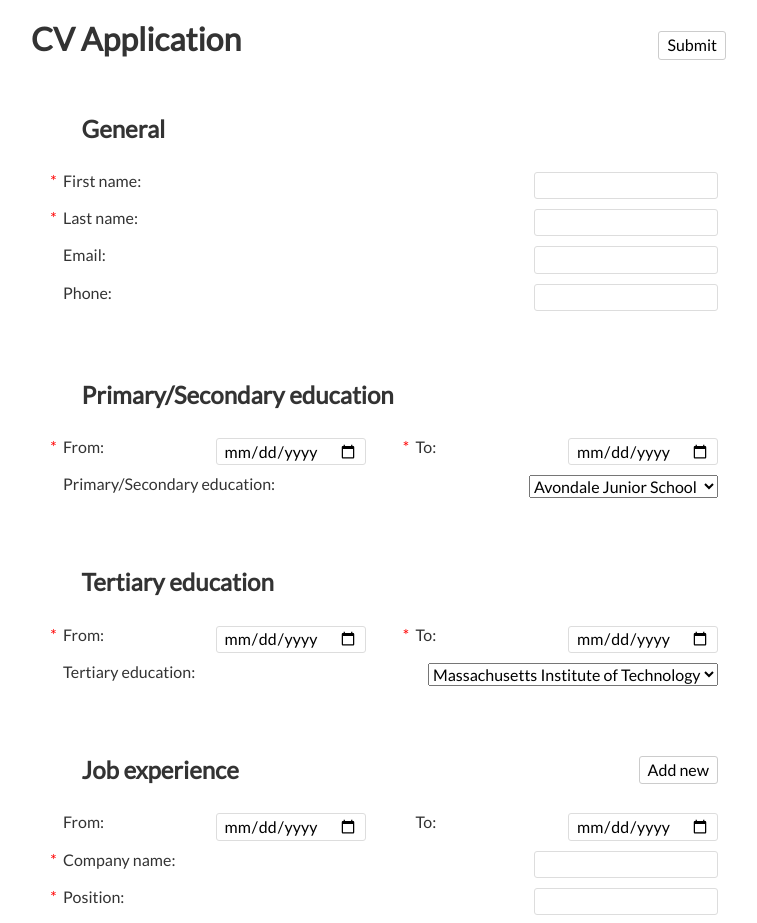
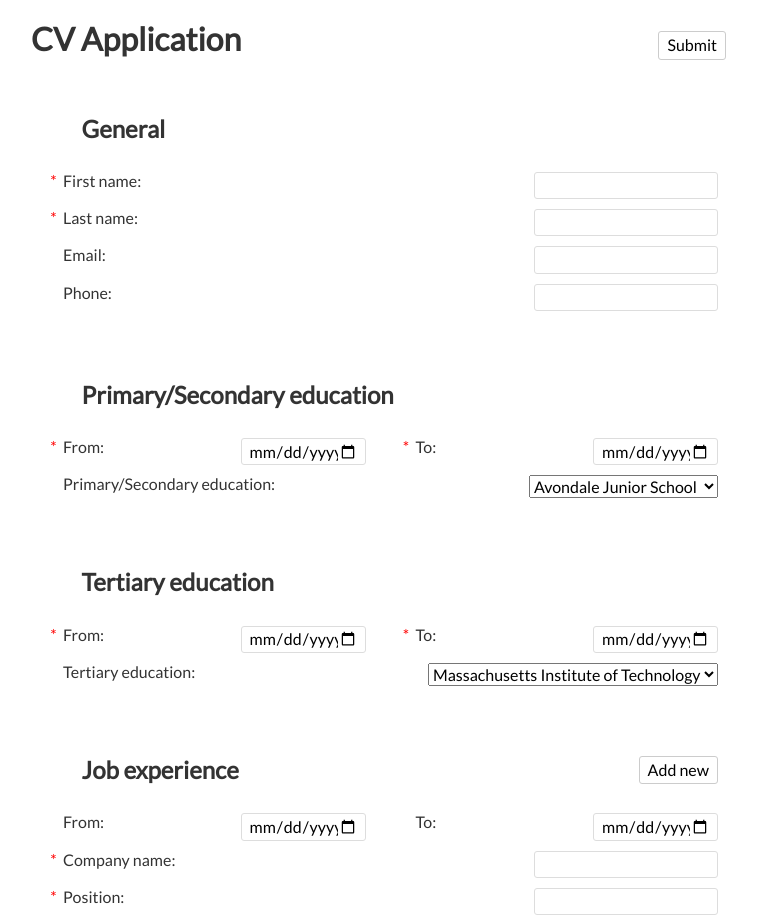
Before and after one commit to thewhitehaven04/Project_CV_app, a React (Create React App) app: page / in a window 1280 px wide. Shown: the top 923 px of the page, without its empty margins (259-1016 px from the left). Built offline with nearby package versions, Linux system fonts and the light colour scheme.

Commit message:
refactored with functional components

```diff
--- a/src/App.jsx
+++ b/src/App.jsx
@@ -1,5 +1,5 @@
 import './App.css';
-import React, { Component, useState } from 'react';
+import React, { useState } from 'react';
 import CVHeader from './components/Header';
 import GeneralFormBlock from './components/GeneralForm';
 import EducationFormBlock from './components/EducationForm';
@@ -15,7 +15,7 @@ function App() {
   const handleSubmit = (e) => {
     e.preventDefault();
     console.log(Object.fromEntries([...new FormData(e.target).entries()]));
-    setIsEditing(true);
+    setIsEditing(false);
   };
 
   const handleEdit = (e) => {
--- a/src/components/EducationForm/index.jsx
+++ b/src/components/EducationForm/index.jsx
@@ -3,6 +3,7 @@ import FormBlock from '../FormBlock';
 import NamedInput from '../NamedInput';
 import style from './../../styles/educationForm.css';
 import NamedSelect from '../NamedSelect';
+import { toCamelCase } from '../../utils/strings';
 
 /**
  * @typedef {Object} EducationFormProps
@@ -17,24 +18,27 @@ import NamedSelect from '../NamedSelect';
  */
 
 /**
- * @class
- * @extends {Component<EducationFormProps>}
+ * @param {EducationFormProps} props
  */
-class EducationFormBlock extends Component {
-  render() {
+export default function EducationFormBlock(props) {
   return (
-      <FormBlock name={this.props.educationType}>
+    <FormBlock name={props.educationType}>
       <div className="date-range">
-          <NamedInput name="From" type="date" required={true}></NamedInput>
-          <NamedInput name="To" type="date" required={true}></NamedInput>
+        <NamedInput
+          name='From'
+          type="date"
+          required={true}
+        ></NamedInput>
+        <NamedInput
+          name='To'
+          type="date"
+          required={true}
+        ></NamedInput>
       </div>
       <NamedSelect
-          name={this.props.educationType}
-          data={this.props.institutions}
+        name={props.educationType}
+        data={props.institutions}
       ></NamedSelect>
     </FormBlock>
   );
 }
-}
-
-export default EducationFormBlock;
--- a/src/components/FormBlock/index.jsx
+++ b/src/components/FormBlock/index.jsx
@@ -13,25 +13,24 @@ import style from './../../styles/formBlock.css';
  */
 
 /**
- * @class
- * @augments Component<FormBlockProps>
+ * @param {FormBlockProps} props
  */
-class FormBlock extends Component {
-  render() {
+export default function FormBlock(props) {
   return (
     <fieldset className="form-block">
       <div className="form-block__header">
         <legend>
-            <h2>{this.props.name}</h2>
+          <h2>{props.name}</h2>
         </legend>
-          {!!this.props.buttons && (
+        {!!props.buttons && (
           <div className="form-block__header-buttons">
-              {this.props.buttons.map((b) => {
+            {props.buttons.map((b) => {
               return (
                 <button
                   type="button"
                   onClick={b.handleClick}
                   className="form-block__button_header"
+                  key={b.displayName}
                 >
                   {b.displayName}
                 </button>
@@ -40,10 +39,7 @@ class FormBlock extends Component {
           </div>
         )}
       </div>
-        {this.props.children}
+      {props.children}
     </fieldset>
   );
 }
-}
-
-export default FormBlock;
--- a/src/components/GeneralForm/index.jsx
+++ b/src/components/GeneralForm/index.jsx
@@ -8,38 +8,33 @@ import FormBlock from '../FormBlock';
  */
 
 /**
- * @class
- * @augments Component<GeneralFormProps>
+ * @param {GeneralFormProps} props
  */
-class GeneralFormBlock extends Component {
-  render() {
+export default function GeneralFormBlock(props) {
   return (
     <FormBlock name="General">
       <NamedInput
         name="First name"
         type="text"
         required={true}
-          disabled={this.props.disabled}
+        disabled={props.disabled}
       ></NamedInput>
       <NamedInput
         name="Last name"
         type="text"
         required={true}
-          disabled={this.props.disabled}
+        disabled={props.disabled}
       ></NamedInput>
       <NamedInput
         name="Email"
         type="email"
-          disabled={this.props.disabled}
+        disabled={props.disabled}
       ></NamedInput>
       <NamedInput
         type="tel"
         name="Phone"
-          disabled={this.props.disabled}
+        disabled={props.disabled}
       ></NamedInput>
     </FormBlock>
   );
 }
-}
-
-export default GeneralFormBlock;
--- a/src/components/Header/index.jsx
+++ b/src/components/Header/index.jsx
@@ -9,11 +9,9 @@ import style from './../../styles/header.css';
  */
 
 /**
- * @class
- * @extends {Component<HeaderProps>}
+ * @param {HeaderProps} props
  */
-class CVHeader extends Component {
-  render() {
+export default function CVHeader(props) {
   return (
     <header className="app-header">
       <h1>CV Application</h1>
@@ -21,10 +19,10 @@ class CVHeader extends Component {
         <button type="submit" className="header-controls__button">
           Submit
         </button>
-          {!this.props.isEditing && (
+        {!props.isEditing && (
           <button
             type="button"
-              onClick={this.props.handleEdit}
+            onClick={props.handleEdit}
             className="header-controls__button"
           >
             Edit
@@ -34,6 +32,3 @@ class CVHeader extends Component {
     </header>
   );
 }
-}
-
-export default CVHeader;
--- a/src/components/JobExperience/index.jsx
+++ b/src/components/JobExperience/index.jsx
@@ -1,4 +1,4 @@
-import { Component } from 'react';
+import { Component, useState } from 'react';
 import NamedInput from '../NamedInput';
 import React from 'react';
 import FormBlock from '../FormBlock';
@@ -10,32 +10,26 @@ import style from './../../styles/jobExperience.css';
  */
 
 /**
- * @class
- * @augments Component<JobExperienceProps>
+ * @param {JobExperienceProps} props
  */
-class JobExperience extends Component {
-  render() {
+function JobExperience(props) {
   return (
-      <article className='job-entry__flex'>
+    <article className="job-entry__flex">
       {/* this is cheating: this component should really have no
         knowledge of CSS classes that belong to FormBlock component */}
       <div className="date-range">
         <NamedInput
           name="From"
           type="date"
-            disabled={this.props.disabled}
+          disabled={props.disabled}
         ></NamedInput>
         <NamedInput
           name="To"
           type="date"
-            disabled={this.props.disabled}
+          disabled={props.disabled}
         ></NamedInput>
       </div>
-        <NamedInput
-          name="Company name"
-          type="text"
-          required={true}
-        ></NamedInput>
+      <NamedInput name="Company name" type="text" required={true}></NamedInput>
       <NamedInput name="Position" type="text" required={true}></NamedInput>
       <div className="textarea__flex">
         <label htmlFor="responsibility">Job Responsibilities:</label>
@@ -44,39 +38,22 @@ class JobExperience extends Component {
     </article>
   );
 }
-}
 
-class JobExperienceForm extends Component {
-  constructor(props) {
-    super(props);
-    this.state = {
-      jobCount: 1,
-    };
-  }
+export default function JobExperienceForm(props) {
+  const [jobCount, setJobCount] = useState(1);
 
-  handleClick = () => {
-    this.setState((state) => {
-      return { jobCount: state.jobCount + 1 };
-    });
-  };
+  const handleClick = () => setJobCount((prevCount) => prevCount + 1);
 
-  render() {
   return (
     <FormBlock
       name="Job experience"
-        buttons={[{ displayName: 'Add new', handleClick: this.handleClick }]}
+      buttons={[{ displayName: 'Add new', handleClick: handleClick }]}
     >
-        {Array(this.state.jobCount)
+      {Array(jobCount)
         .fill(null)
         .map((_, i) => (
-            <JobExperience
-              key={i}
-              disabled={this.props.disabled}
-            ></JobExperience>
+          <JobExperience key={i} disabled={props.disabled}></JobExperience>
         ))}
     </FormBlock>
   );
 }
-}
-
-export default JobExperienceForm;
--- a/src/components/NamedInput/index.jsx
+++ b/src/components/NamedInput/index.jsx
@@ -1,4 +1,4 @@
-import React from 'react';
+import React, { useContext, useState } from 'react';
 import { Component } from 'react';
 import style from './../../styles/namedInput.css';
 import { toCamelCase } from '../../utils/strings';
@@ -13,25 +13,13 @@ import { toCamelCase } from '../../utils/strings';
  */
 
 /**
- * @class
- * @extends {Component<NamedInputProps>}
+ * @param {NamedInputProps} props
  */
-export default class NamedInput extends Component {
-  constructor(props) {
-    super(props);
-    this.state = {
-      value: '',
-    };
-  }
+export default function NamedInput(props) {
+  const [value, setValue] = useState('');
+  const { required, name, type, disabled, inputProps } = props;
 
-  handleChange = (e) => {
-    this.setState({
-      value: e.target.value,
-    });
-  };
-
-  render() {
-    const { required, name, type, disabled, inputProps } = this.props;
+  const handleChange = (e) => setValue(e.target.value);
 
   return (
     <div className="named-input__flex">
@@ -43,20 +31,19 @@ export default class NamedInput extends Component {
         {name}:
       </label>
       {disabled ? (
-          <span>{this.state.value}</span>
+        <span>{value !== '' ? value : 'N/A'}</span>
       ) : (
         <input
           {...inputProps}
           type={type}
           name={toCamelCase(name)}
           id={toCamelCase(name)}
-            onChange={this.handleChange}
-            value={this.state.value}
-            className='named-input'
-            required={true}
+          onChange={handleChange}
+          value={value}
+          className="named-input"
+          required={required}
         ></input>
       )}
     </div>
   );
 }
-}
--- a/src/components/NamedSelect/index.jsx
+++ b/src/components/NamedSelect/index.jsx
@@ -1,5 +1,4 @@
 import React from 'react';
-import { Component } from 'react';
 import { toCamelCase } from '../../utils/strings';
 import style from './../../styles/namedSelect.css';
 
@@ -16,16 +15,14 @@ import style from './../../styles/namedSelect.css';
  */
 
 /**
- * @class
- * @augments Component<NamedSelectProps>
+ * @param {NamedSelectProps} props
  */
-class NamedSelect extends Component {
-  render() {
+export default function NamedSelect(props) {
   return (
     <label className="select__flex">
-        {this.props.name}:
-        <select name={toCamelCase(this.props.name)}>
-          {this.props.data.map((entry) => {
+      {props.name}:
+      <select name={toCamelCase(props.name)}>
+        {props.data.map((entry) => {
           return (
             <option value={entry.name} key={entry.name}>
               {entry.displayName}
@@ -36,6 +33,3 @@ class NamedSelect extends Component {
     </label>
   );
 }
-}
-
-export default NamedSelect;
--- a/src/styles/namedInput.css
+++ b/src/styles/namedInput.css
@@ -29,7 +29,7 @@
 }
 
 .named-input[type="date"] {
-  width: 150px;
+  min-width: 125px;
 }
 
 .named-input__inactive {
```
Lines whose indentation alone changed are shown as unchanged.
